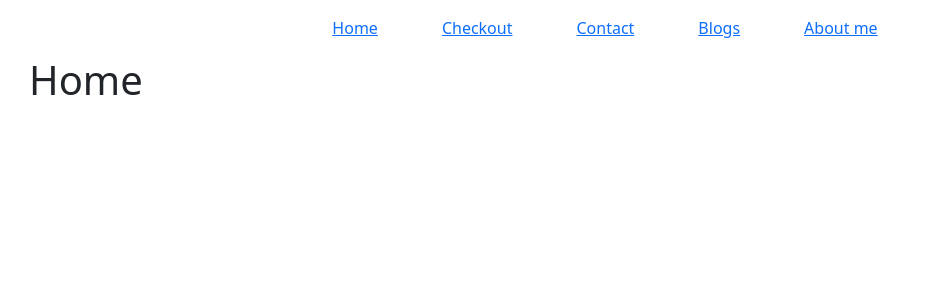
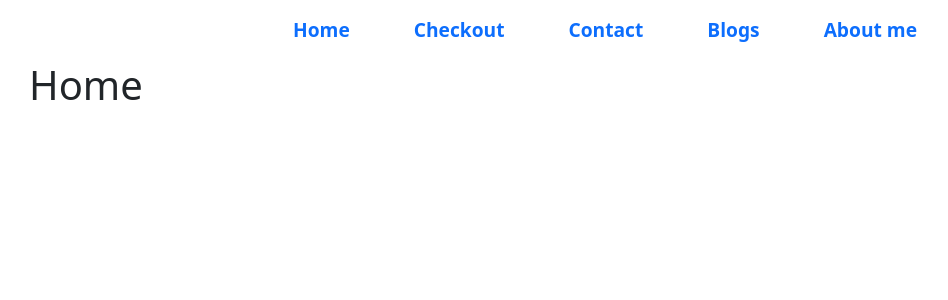
Before and after one commit to farabi1/independent-service-provider, a React (Create React App) app: page / in a window 1280 px wide. Shown: the top 300 px of the page, without its empty margins (35-983 px from the left). Built offline with nearby package versions, Linux system fonts and the light colour scheme.

Commit message:
simple page setup

```diff
--- a/src/components/Navbar/Navbar.css
+++ b/src/components/Navbar/Navbar.css
@@ -1,8 +1,12 @@
-.nav-container{
+.nav-container {
     margin: 1em;
     text-align: center;
+
+}
+
+.link {
+    margin: 2rem;
     text-decoration: none;
+    font-weight: 700;
+    font-size: larger;
 }
-.link{
-    margin: 2rem;
-}
```
